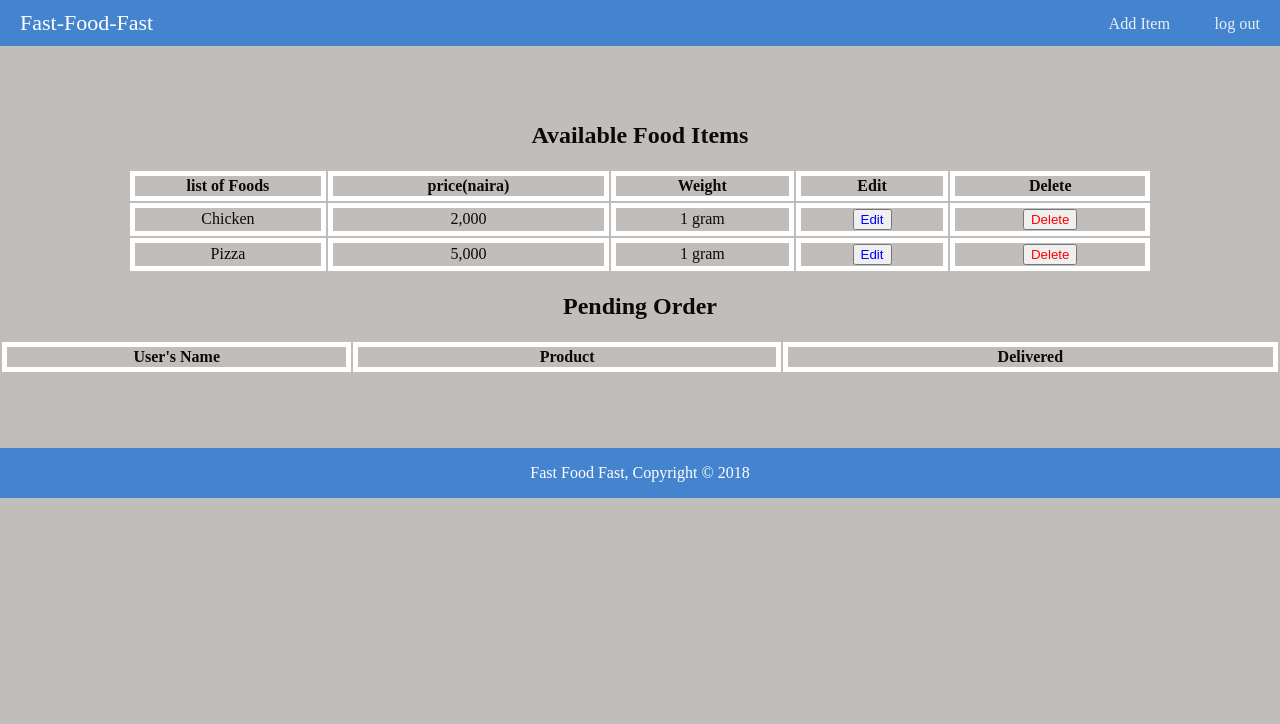
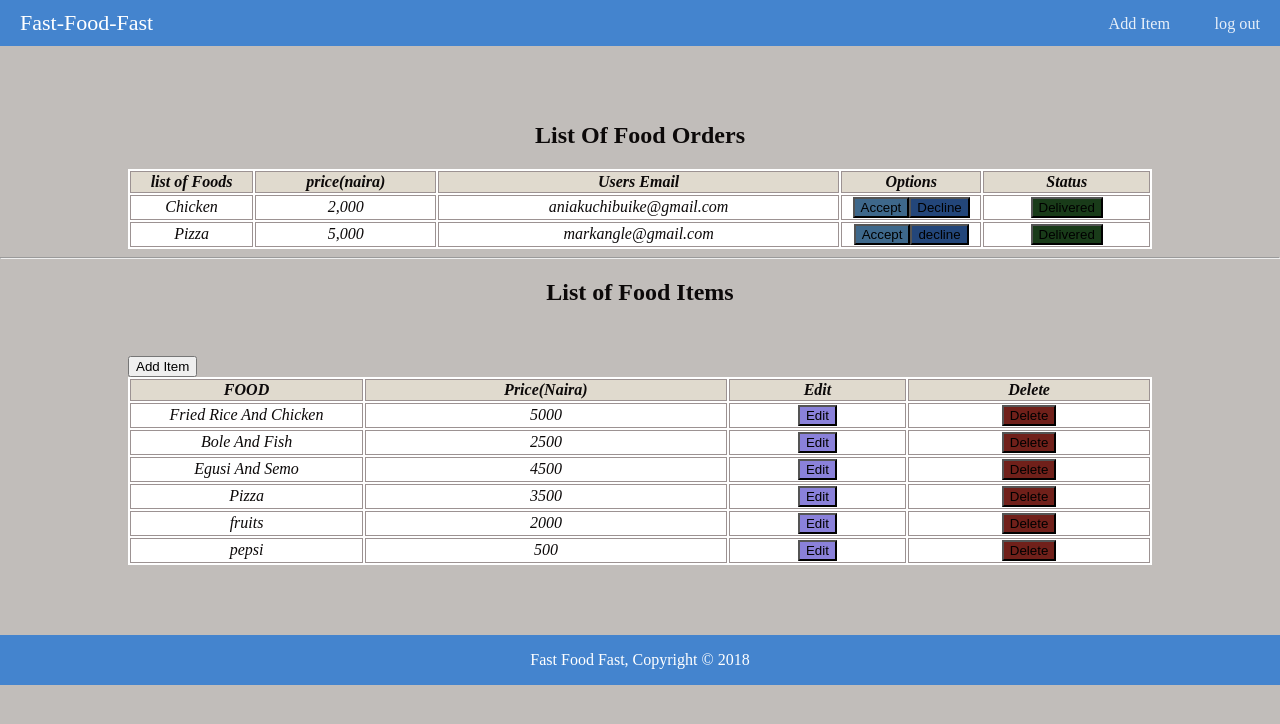
Before and after one commit to chibytez/Fast-Food-Fast, a website: page UI/createMenu.html in a window 1280 px wide. Drawn offline with Linux system fonts and the light colour scheme.

Commit message:
edited the admin page

```diff
--- a/UI/createMenu.html
+++ b/UI/createMenu.html
@@ -4,7 +4,7 @@
     <meta charset="UTF-8">
     <meta name="viewport" content="width=device-width, initial-scale=1.0">
     <meta http-equiv="X-UA-Compatible" content="ie=edge">
-    <title>Menu</title>
+    <title>Admin</title>
     <link rel="stylesheet" href="css/navbar.css">
     <link rel="stylesheet" href="css/createmenu.css">
 </head>
@@ -39,31 +39,31 @@
                             <div class="container">
                     <div class="tab">
 
-    <p><h2 div id="item">Available Food Items</h2></p>
+    <p><h2 div id="item">List Of Food Orders</h2></p>
         <table>
     <tr id="row">
         <th>list of Foods</th>
         <th>price(naira)</th>
-        <th>Weight</th>
-        <th>Edit</th>
-        <th>Delete </th>
+        <th>Users Email</th>
+        <th>Options</th>
+        <th>Status</th>
 
     </tr>
     <tr>
     <td>Chicken</td>
     <td>2,000</td>
-    <td>1 gram</td>
-    <td><button class="edit">Edit</button></td>
-    <td><button class="delete">Delete</button></td>
+    <td>aniakuchibuike@gmail.com</td>
+    <td><button class="accept">Accept</button><button class="decline">Decline</button></td>
+    <td><button class="delivered">Delivered</button></td>
 
 </tr>
 
     <tr>
         <td>Pizza</td>
         <td>5,000</td>
-        <td>1 gram</td>
-    <td><button class="edit">Edit</button></td>
-    <td><button class="delete">Delete</button></td>
+        <td>markangle@gmail.com</td>
+    <td><button class="accept">Accept</button><button class="decline">decline</button></td>
+    <td><button class="delivered">Delivered</button></td>
 
     </tr>
 
@@ -72,18 +72,83 @@
 </table>
 </div>
 
-<p><h2 id="center">Pending Order</h2></p>
+<hr>
+<p><h2 id="center">List of Food Items</h2></p>
+
+<div class="tab">
+        <button id="myBtn">Add Item</button>
+        <div id="myModal" class="modal">
+            <div class="modal-content">
+
+
+                              <h2>Add a new food Item</h2><hr/>
+
+                              <form id="form_id" method="post" name="myform">
+                                <label>Food Item :</label>
+                                <input type="text" name="Food Item" id="fooditem" placeholder="food item"/></br>
+
+                                <label>Price(Naira) :</label>
+                                <input type="text" name="" id="price" placeholder="Add price"/></br>
+
+                               <a href="createMenu.html"><input type="button" value="Add" id="Add"  /> </a>
+
+                              </form>
+
+
+            </div>
+        </div>
 <table>
     <tr>
-<th>User's Name</th>
-<th>Product</th>
-<th>Delivered</th>
+<th>FOOD</th>
+<th>Price(Naira)</th>
+<th>Edit</th>
+<th>Delete</th>
     </tr>
 
-    <tr></tr>
-    <tr></tr>
+    <tr>
+<td>Fried Rice And Chicken</td>
+<td>5000</td>
+<td><button class="edit">Edit</button></td>
+<td><button class="delete">Delete</button></td>
+    </tr>
+
+    <tr>
+<td>Bole And Fish</td>
+<td>2500</td>
+<td><button class="edit">Edit</button></td>
+<td><button class="delete">Delete</button></td>
+    </tr>
+
+    <tr>
+<td>Egusi And Semo</td>
+<td>4500</td>
+<td><button class="edit">Edit</button></td>
+<td><button class="delete">Delete</button></td>
+    </tr>
+
+    <tr>
+        <td>Pizza</td>
+        <td>3500</td>
+        <td><button class="edit">Edit</button></td>
+        <td><button class="delete">Delete</button></td>
+    </tr>
+
+    <tr>
+        <td>fruits</td>
+        <td>2000</td>
+        <td><button class="edit">Edit</button></td>
+        <td><button class="delete">Delete</button></td>
+    </tr>
+
+    <tr>
+        <td>pepsi</td>
+        <td>500</td>
+        <td><button class="edit">Edit</button></td>
+        <td><button class="delete">Delete</button></td>
+
+    </tr>
 </table>
-
+</div>
 </header>
 </div>
 <footer>
--- a/UI/css/createmenu.css
+++ b/UI/css/createmenu.css
@@ -31,23 +31,36 @@ body{
 table{
 
      width: 100%;
+     font-style: oblique;
+     background-color: white;
    }
 
   th, td{
       text-align: center;
        width: 16.6px;
-       border: solid white;
-       border-width: 5px;
+       border: 1px solid rgb(156, 146, 146);
+   }
+   th{
+       background-color: rgb(224, 218, 206);
    }
 
-   .complete{
-        background-color: green;
+
+   .delivered{
+       background-color: rgb(25, 59, 25);
+       width: contain;
+   }
+   .accept{
+       background-color: rgb(62, 104, 139);
+
+   }
+   .decline{
+       background-color: rgb(35, 70, 122);
    }
    .delete{
-       color: red;
+       background-color: rgb(112, 32, 26);
    }
    .edit{
-       color: blue;
+       background-color: rgb(138, 129, 218);
    }
 
 #center{
@@ -71,3 +84,19 @@ footer {
     text-align:center;
     width: 100%;
    }
+
+.modal{
+    display: none;
+    position: fixed;
+    width:50%;
+    height: 50%;
+    overflow:auto;
+    background-color: rgb(0,0,0);
+    background-color: rgba(0,0,0,0.4);
+}
+
+
+#myBtn{
+    display: flex;
+   margin-left: 0px ;
+}
```
